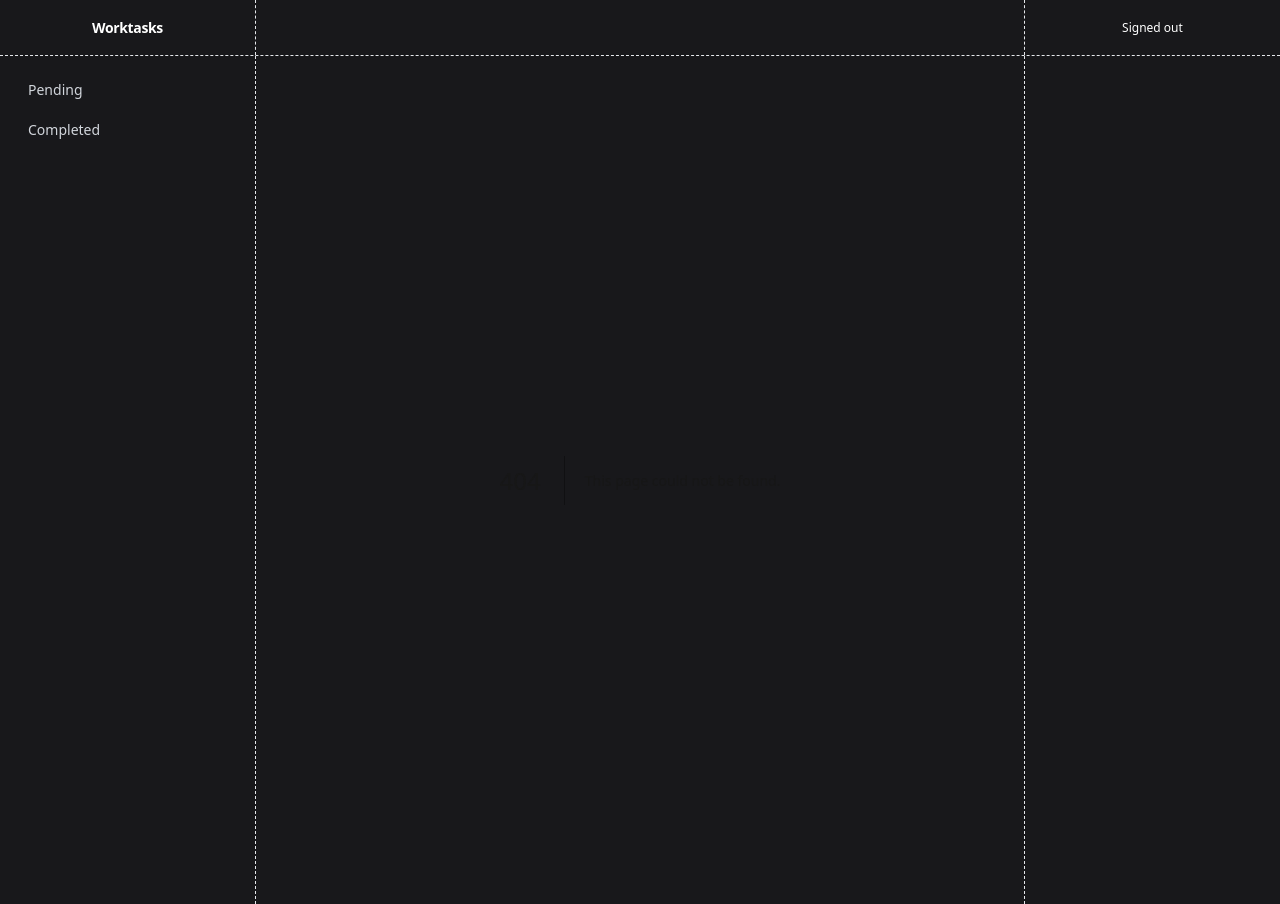
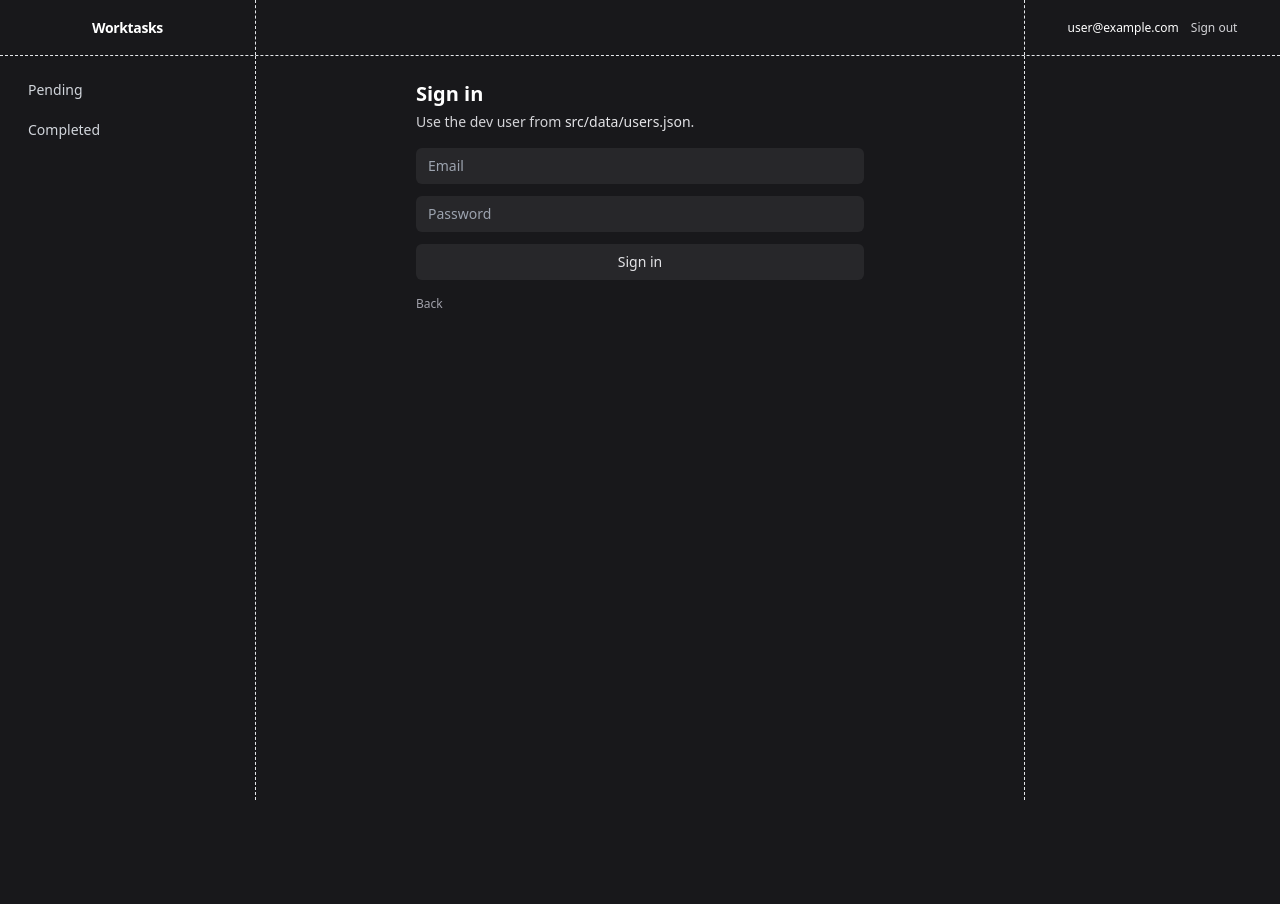
Before and after one commit to Jaggex/todo-app, a Next.js app: page /signin in a window 1280 px wide. Before the commit this address had no page. After the commit the page ends 800 px from the top, so only its background shows below. Built offline with nearby package versions, Linux system fonts and the light colour scheme; no server answers; sample sign-in values are in the browser's storage.

Commit message:
.env.local added to gitignore and Next-Auth configured

```diff
--- a/package.json
+++ b/package.json
@@ -13,8 +13,10 @@
     "@dnd-kit/sortable": "^10.0.0",
     "@dnd-kit/utilities": "^3.2.2",
     "next": "16.1.6",
+    "next-auth": "^4.24.13",
     "react": "19.2.3",
-    "react-dom": "19.2.3"
+    "react-dom": "19.2.3",
+    "zod": "^4.3.6"
   },
   "devDependencies": {
     "@types/node": "^20",
--- /dev/null
+++ b/src/app/api/auth/[...nextauth]/route.ts
@@ -0,0 +1,7 @@
+import NextAuth from "next-auth";
+
+import { authOptions } from "@/lib/auth";
+
+const handler = NextAuth(authOptions);
+
+export { handler as GET, handler as POST };
--- a/src/app/completed/page.tsx
+++ b/src/app/completed/page.tsx
@@ -1,10 +1,19 @@
+import { redirect } from "next/navigation";
+import { getServerSession } from "next-auth/next";
+
 import { TaskWindow } from "@/components/tasks/TaskWindow";
 import { TaskList } from "@/components/tasks/TaskList";
 import { getCompletedTasks } from "@/lib/tasks";
+import { authOptions } from "@/lib/auth";
 
 export const dynamic = "force-dynamic";
 
 export default async function CompletedPage() {
+  const session = await getServerSession(authOptions);
+  if (!session) {
+    redirect("/signin");
+  }
+
   const tasks = await getCompletedTasks();
 
   return (
--- a/src/app/page.tsx
+++ b/src/app/page.tsx
@@ -1,9 +1,12 @@
 import Link from "next/link";
+import { redirect } from "next/navigation";
+import { getServerSession } from "next-auth/next";
 
 import { TaskWindow } from "@/components/tasks/TaskWindow";
 import { TaskForm } from "@/components/tasks/TaskForm";
 import { TaskListDnd } from "@/components/tasks/TaskListDnd";
 import { getPendingTasks } from "@/lib/tasks";
+import { authOptions } from "@/lib/auth";
 
 export const dynamic = "force-dynamic";
 
@@ -12,6 +15,11 @@ export default async function Home({
 }: {
   searchParams?: Promise<{ [key: string]: string | string[] | undefined }>;
 }) {
+  const session = await getServerSession(authOptions);
+  if (!session) {
+    redirect("/signin");
+  }
+
   const resolvedSearchParams = searchParams ? await searchParams : undefined;
   const isNewOpen = resolvedSearchParams?.new === "1";
   const tasks = await getPendingTasks();
--- /dev/null
+++ b/src/app/signin/page.tsx
@@ -0,0 +1,9 @@
+import { SignInForm } from "./signin-form";
+
+export default function SignInPage() {
+  return (
+    <div className="mx-auto max-w-md">
+      <SignInForm />
+    </div>
+  );
+}
--- /dev/null
+++ b/src/app/signin/signin-form.tsx
@@ -0,0 +1,84 @@
+"use client";
+
+import { useState, useTransition } from "react";
+import Link from "next/link";
+import { signIn } from "next-auth/react";
+
+export function SignInForm() {
+  const [email, setEmail] = useState("");
+  const [password, setPassword] = useState("");
+  const [error, setError] = useState<string | null>(null);
+  const [isPending, startTransition] = useTransition();
+
+  function onSubmit(e: React.FormEvent) {
+    e.preventDefault();
+    setError(null);
+
+    startTransition(async () => {
+      const result = await signIn("credentials", {
+        email,
+        password,
+        redirect: false,
+      });
+
+      if (!result || result.error) {
+        setError("Invalid email or password.");
+        return;
+      }
+
+      window.location.href = "/";
+    });
+  }
+
+  return (
+    <div className="space-y-4">
+      <div className="space-y-1">
+        <h1 className="text-xl font-semibold text-white">Sign in</h1>
+        <p className="text-sm text-zinc-300">
+          Use the dev user from <span className="text-zinc-200">src/data/users.json</span>.
+        </p>
+      </div>
+
+      {error ? (
+        <div className="rounded-md bg-zinc-900 px-3 py-2 text-sm text-red-300">
+          {error}
+        </div>
+      ) : null}
+
+      <form onSubmit={onSubmit} className="space-y-3">
+        <input
+          value={email}
+          onChange={(e) => setEmail(e.target.value)}
+          type="email"
+          placeholder="Email"
+          className="w-full rounded-md bg-zinc-800 px-3 py-2 text-sm text-white"
+          required
+          disabled={isPending}
+        />
+        <input
+          value={password}
+          onChange={(e) => setPassword(e.target.value)}
+          type="password"
+          placeholder="Password"
+          className="w-full rounded-md bg-zinc-800 px-3 py-2 text-sm text-white"
+          required
+          disabled={isPending}
+        />
+
+        <button
+          type="submit"
+          className="w-full rounded-md bg-zinc-800 px-3 py-2 text-sm text-zinc-200 hover:bg-neutral-100 hover:text-black disabled:opacity-60"
+          disabled={isPending}
+        >
+          {isPending ? "Signing in…" : "Sign in"}
+        </button>
+      </form>
+
+      <div className="text-xs text-zinc-400">
+        <Link className="hover:text-white" href="/">
+          Back
+        </Link>
+      </div>
+    </div>
+  );
+}
--- a/src/components/app-shell/Topbar.tsx
+++ b/src/components/app-shell/Topbar.tsx
@@ -1,4 +1,11 @@
-export function Topbar() {
+import Link from "next/link";
+import { getServerSession } from "next-auth/next";
+
+import { authOptions } from "@/lib/auth";
+
+export async function Topbar() {
+  const session = await getServerSession(authOptions);
+
   return (
     <header className="grid h-14 grid-cols-[16rem_1fr_16rem] border-b border-dashed border-gray-200 bg-zinc-900">
       <div className="flex items-center justify-center border-r border-dashed border-gray-200 px-4">
@@ -8,7 +15,21 @@ export function Topbar() {
       <div className="flex items-center px-6" />
 
       <div className="flex items-center justify-center border-l border-dashed border-gray-200 px-4">
-        <div className="text-xs text-white">Signed out</div>
+        {session?.user?.email ? (
+          <div className="flex items-center gap-3">
+            <div className="text-xs text-white">{session.user.email}</div>
+            <Link
+              className="text-xs text-zinc-300 hover:text-white"
+              href="/api/auth/signout?callbackUrl=/signin"
+            >
+              Sign out
+            </Link>
+          </div>
+        ) : (
+          <Link className="text-xs text-white" href="/signin">
+            Signed out
+          </Link>
+        )}
       </div>
     </header>
   );
--- /dev/null
+++ b/src/lib/auth.ts
@@ -0,0 +1,123 @@
+import { readFile } from "node:fs/promises";
+import path from "node:path";
+
+import type { NextAuthOptions } from "next-auth";
+import Credentials from "next-auth/providers/credentials";
+import { z } from "zod";
+
+type DevUser = {
+  id: string;
+  email: string;
+  password: string;
+};
+
+const usersFilePath = path.join(process.cwd(), "src", "data", "users.json");
+
+async function readUsersFromDb(): Promise<DevUser[]> {
+  try {
+    const raw = await readFile(usersFilePath, "utf8");
+    const parsed = JSON.parse(raw) as unknown;
+    if (!Array.isArray(parsed)) return [];
+
+    const schema = z.array(
+      z.object({
+        id: z.string().min(1),
+        email: z.string().email(),
+        password: z.string().min(1),
+      })
+    );
+
+    const result = schema.safeParse(parsed);
+    return result.success ? result.data : [];
+  } catch {
+    return [];
+  }
+}
+
+function readUserFromEnv(): DevUser | null {
+  const schema = z.object({
+    DEV_AUTH_EMAIL: z.string().email(),
+    DEV_AUTH_PASSWORD: z.string().min(1),
+    DEV_AUTH_USER_ID: z.string().min(1).optional(),
+  });
+
+  const result = schema.safeParse({
+    DEV_AUTH_EMAIL: process.env.DEV_AUTH_EMAIL,
+    DEV_AUTH_PASSWORD: process.env.DEV_AUTH_PASSWORD,
+    DEV_AUTH_USER_ID: process.env.DEV_AUTH_USER_ID,
+  });
+
+  if (!result.success) return null;
+
+  return {
+    id: result.data.DEV_AUTH_USER_ID ?? "env-user",
+    email: result.data.DEV_AUTH_EMAIL,
+    password: result.data.DEV_AUTH_PASSWORD,
+  };
+}
+
+async function readAllUsers(): Promise<DevUser[]> {
+  const [dbUsers, envUser] = await Promise.all([
+    readUsersFromDb(),
+    Promise.resolve(readUserFromEnv()),
+  ]);
+
+  if (!envUser) return dbUsers;
+
+  // If the same email exists in the JSON DB, the env user wins.
+  const withoutSameEmail = dbUsers.filter(
+    (u) => u.email.toLowerCase() !== envUser.email.toLowerCase()
+  );
+  return [envUser, ...withoutSameEmail];
+}
+
+const credentialsSchema = z.object({
+  email: z.string().email(),
+  password: z.string().min(1),
+});
+
+const nextAuthSecret = process.env.NEXTAUTH_SECRET;
+if (!nextAuthSecret && process.env.NODE_ENV !== "test") {
+  // In dev, if you don't set NEXTAUTH_SECRET, NextAuth may generate a different
+  // secret across restarts, and existing session cookies will fail to decrypt.
+  console.warn(
+    "[auth] NEXTAUTH_SECRET is not set. Set it in .env.local to avoid JWT_SESSION_ERROR."
+  );
+}
+
+export const authOptions: NextAuthOptions = {
+  secret: nextAuthSecret,
+  session: { strategy: "jwt" },
+  providers: [
+    Credentials({
+      name: "Credentials",
+      credentials: {
+        email: { label: "Email", type: "email" },
+        password: { label: "Password", type: "password" },
+      },
+      authorize: async (credentials) => {
+        const parsed = credentialsSchema.safeParse(credentials);
+        if (!parsed.success) return null;
+
+        const users = await readAllUsers();
+        const user = users.find(
+          (u) => u.email.toLowerCase() === parsed.data.email.toLowerCase()
+        );
+        if (!user) return null;
+
+        // Dev-only: plain-text password from JSON.
+        // Replace with hashed passwords when you move to Mongo.
+        if (user.password !== parsed.data.password) return null;
+
+        return {
+          id: user.id,
+          email: user.email,
+          name: user.email,
+        };
+      },
+    }),
+  ],
+  pages: {
+    signIn: "/signin",
+  },
+};
```
Also changed, not shown: src/actions/tasks.ts (+15 -0 lines), src/data/users.json (added, +7 -0 lines), 2 other files (tests, documents, lock files or other folders).
